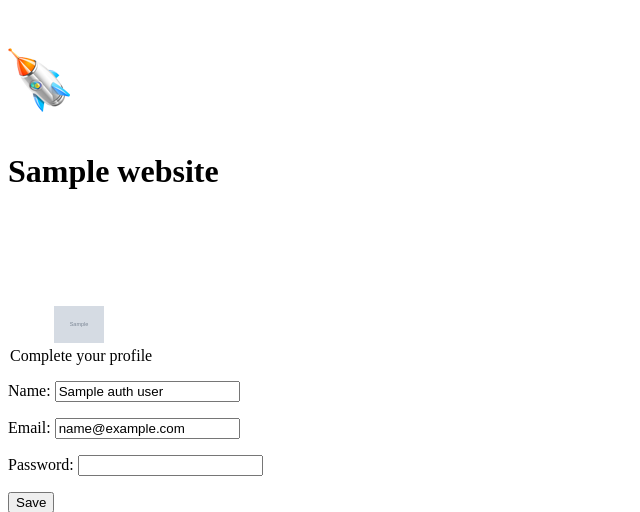
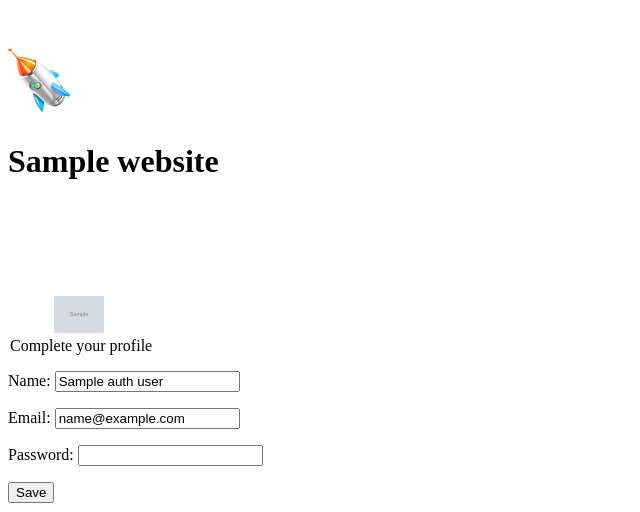
Before and after one commit to shinepengwei/itranswarp, a Python web app: template templates/auth/bind.html in a window 1280 px wide. Shown: the top 512 px of the page, without its empty margins (0-640 px from the left). Run offline with Jinja, Linux system fonts and the light colour scheme; the template is opened without the code that fills it: most values are stand-ins (such as "Sample title", 1, 10 or a date in 2020); grey boxes marked "Sample" are stand-in pictures.

Commit message:
update html

```diff
--- a/templates/auth/bind.html
+++ b/templates/auth/bind.html
@@ -45,7 +45,7 @@ function ajax_bind(form) {
             <div class="span1 offset1">
                 <img src="/static/img/logo.png" width="64" height="64" />
             </div>
-            <div class="span10" style="padding:16px 0 32px 0;">
+            <div class="span10" style="padding:6px 0 32px 0;">
                 <h1>{{ website.name }}</h1>
             </div>
         </div>
--- a/templates/auth/signin.html
+++ b/templates/auth/signin.html
@@ -36,7 +36,7 @@ function ajax_signin(form) {
             <div class="span1 offset1">
                 <img src="/static/img/logo.png" width="64" height="64" />
             </div>
-            <div class="span10" style="padding:16px 0 32px 0;">
+            <div class="span10" style="padding:6px 0 32px 0;">
                 <h1>{{ website.name }}</h1>
             </div>
         </div>
```
